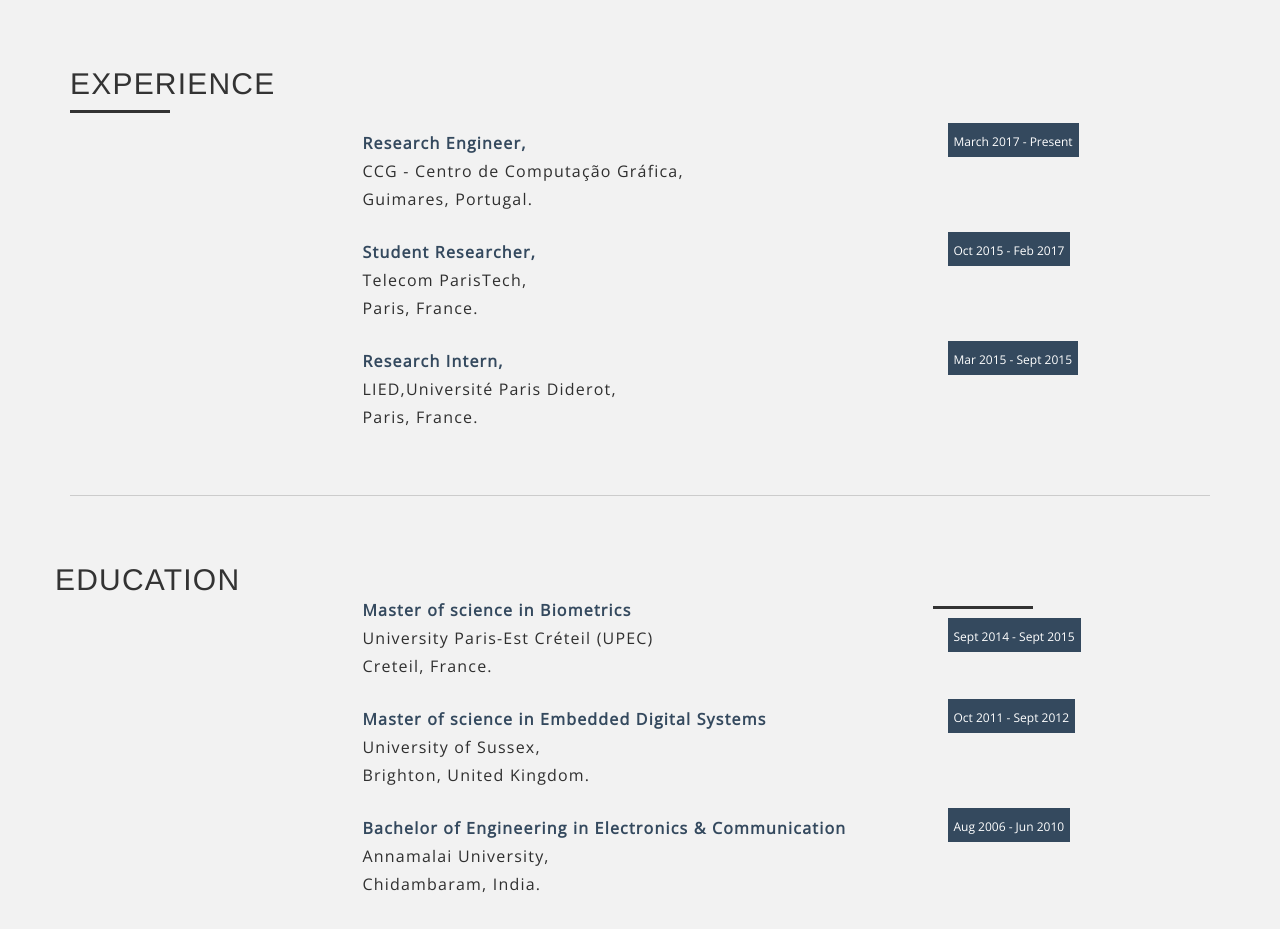
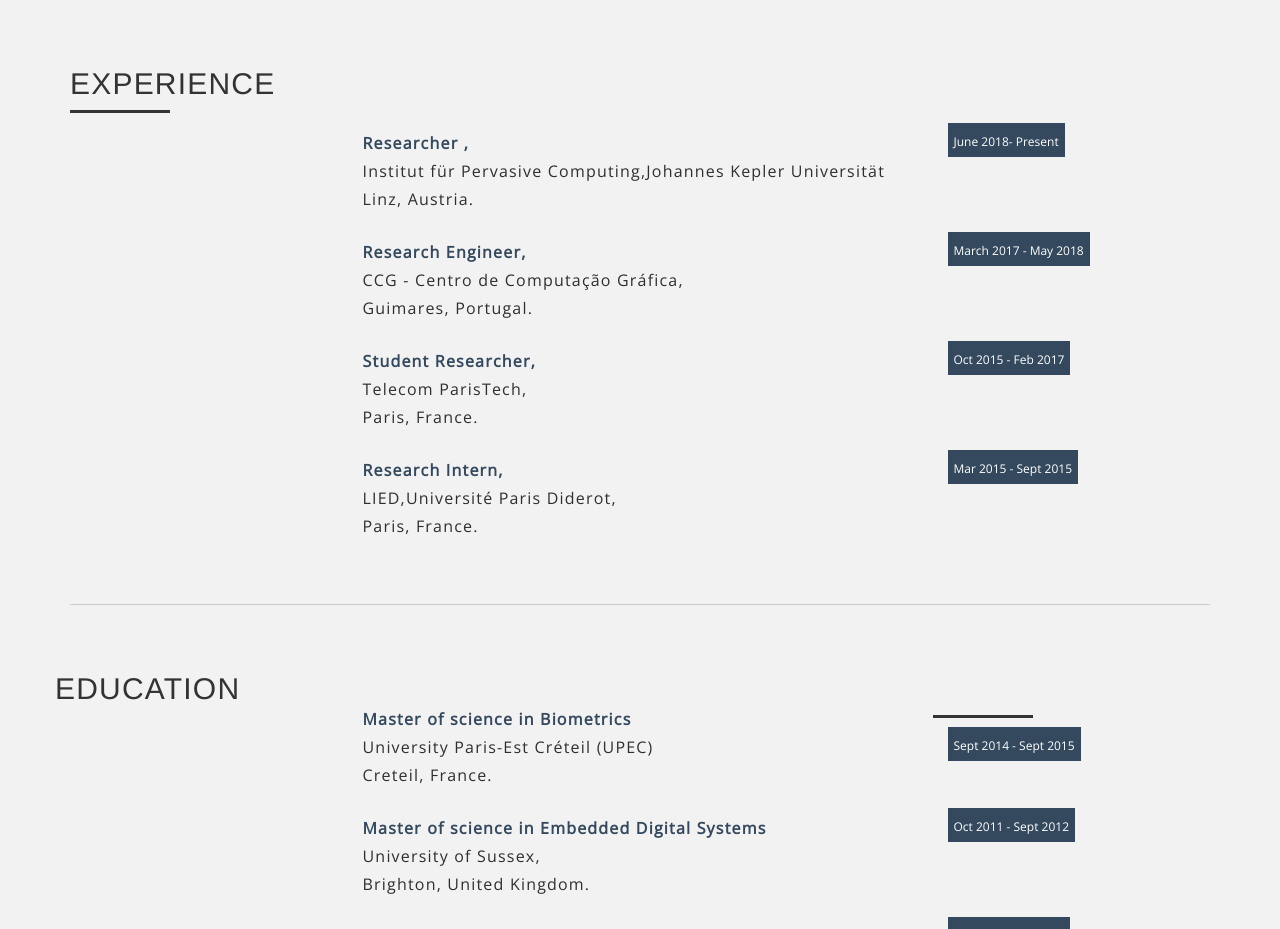
Before and after one commit to epratheeban/epratheeban.github.io, a plain HTML site: page index.html in a window 1280 px wide. Shown: the part 1106-2035 px from the top of the page. Drawn offline with nearby package versions, Linux system fonts and the light colour scheme; some packages are replaced by stand-ins of ours; files that its build step writes are made by us from their sources.

Commit message:
recent position

```diff
--- a/index.html
+++ b/index.html
@@ -128,6 +128,18 @@
 		<div class="row">
 
 		<div class="col-lg-6 col-lg-offset-3">
+			<p><t> Researcher ,</t><br/>
+				Institut für Pervasive Computing,Johannes Kepler Universität <br/>
+				Linz, Austria. <br/>
+				<i></i>
+			</p>
+		</div>
+		<div class="col-lg-3">
+			<imp><sm>June 2018- Present </sm></imp>
+		</div>
+
+
+		<div class="col-lg-6 col-lg-offset-3">
 			<p><t> Research Engineer,</t><br/>
 				 CCG - Centro de Computação Gráfica,<br/>
 				Guimares, Portugal. <br/>
@@ -135,7 +147,7 @@
 			</p>
 		</div>
 		<div class="col-lg-3">
-					<imp><sm>March 2017 - Present </sm></imp>
+			<imp><sm>March 2017 - May 2018 </sm></imp>
 		</div>
 
         <div class="col-lg-6 col-lg-offset-3">
```
Lines whose indentation alone changed are shown as unchanged.
